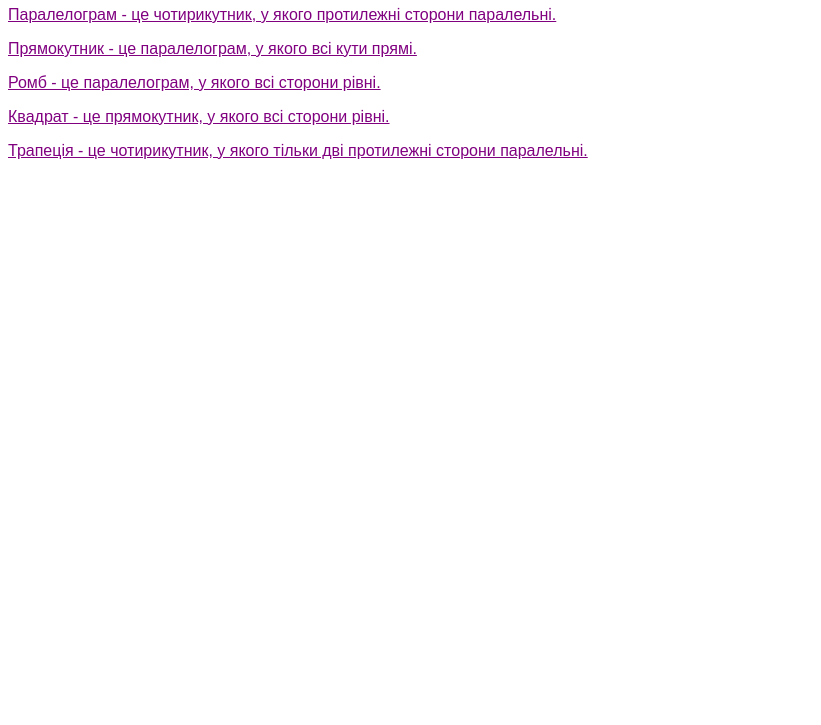
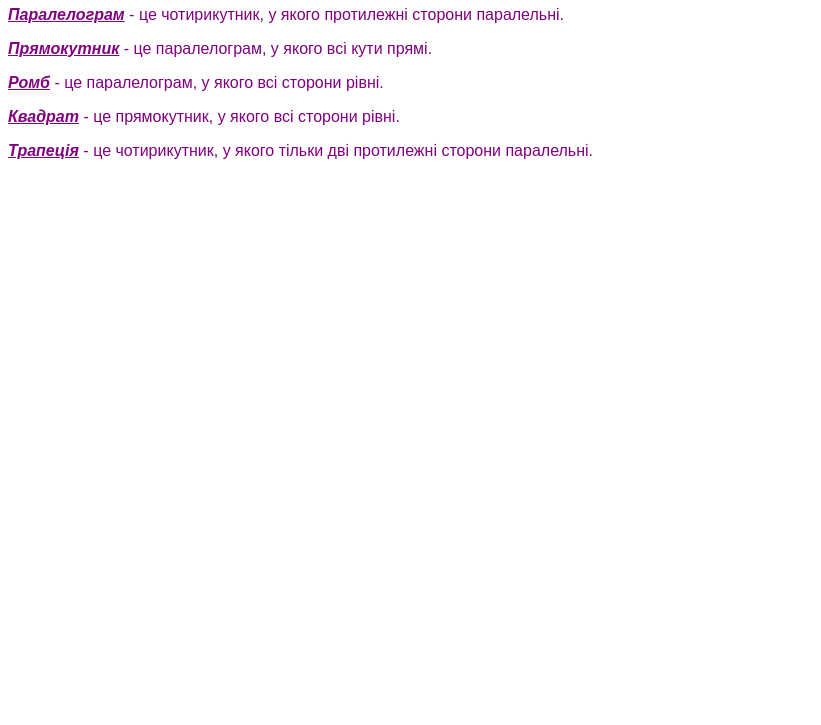
Before and after one commit to nikoriii/web, a plain HTML site: page 17.06.21/z2.html in a window 1280 px wide. Shown: the part 75-800 px from the top of the page, without its empty margins (0-821 px from the left). Drawn offline with Linux system fonts and the light colour scheme.

Commit message:
Update z2.html

```diff
--- a/17.06.21/z2.html
+++ b/17.06.21/z2.html
@@ -11,7 +11,7 @@
         }
 
         p {
-            color: purple;
+            color:  #800080;
             font-family: Arial;
         }
 
@@ -20,13 +20,13 @@
 
 <body>
     <h1 align="center">Чотирикутники</h1>
-    <p><u>Паралелограм - це чотирикутник, у якого протилежні сторони паралельні.</u></p>
-    <p><u>Прямокутник - це паралелограм, у якого всі кути прямі.
-        </u></p>
-    <p><u>Ромб - це паралелограм, у якого всі сторони рівні.
-        </u></p>
-    <p><u>Квадрат - це прямокутник, у якого всі сторони рівні.</u></p>
-    <p><u>Трапеція - це чотирикутник, у якого тільки дві протилежні сторони паралельні.</u></p>
+    <p><u><b><i>Паралелограм</i></b></u> - це чотирикутник, у якого протилежні сторони паралельні.</p>
+    <p><u><b><i>Прямокутник</i></b></u> - це паралелограм, у якого всі кути прямі.
+        </p>
+    <p><u><b><i>Ромб</i></b></u> - це паралелограм, у якого всі сторони рівні.
+       </p>
+    <p><u><b><i>Квадрат</i></b></u> - це прямокутник, у якого всі сторони рівні.</p>
+    <p><u><b><i>Трапеція</i></b></u> - це чотирикутник, у якого тільки дві протилежні сторони паралельні.</p>
 </body>
 
 </html>
```
